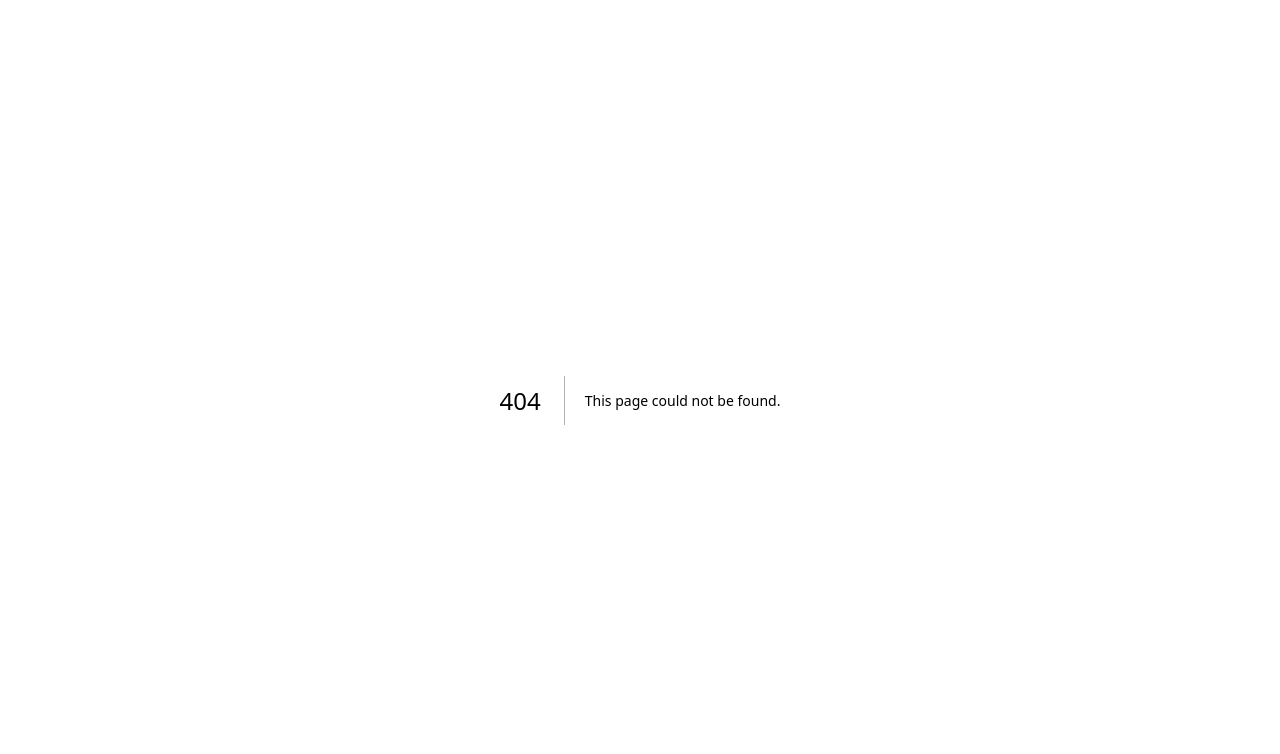
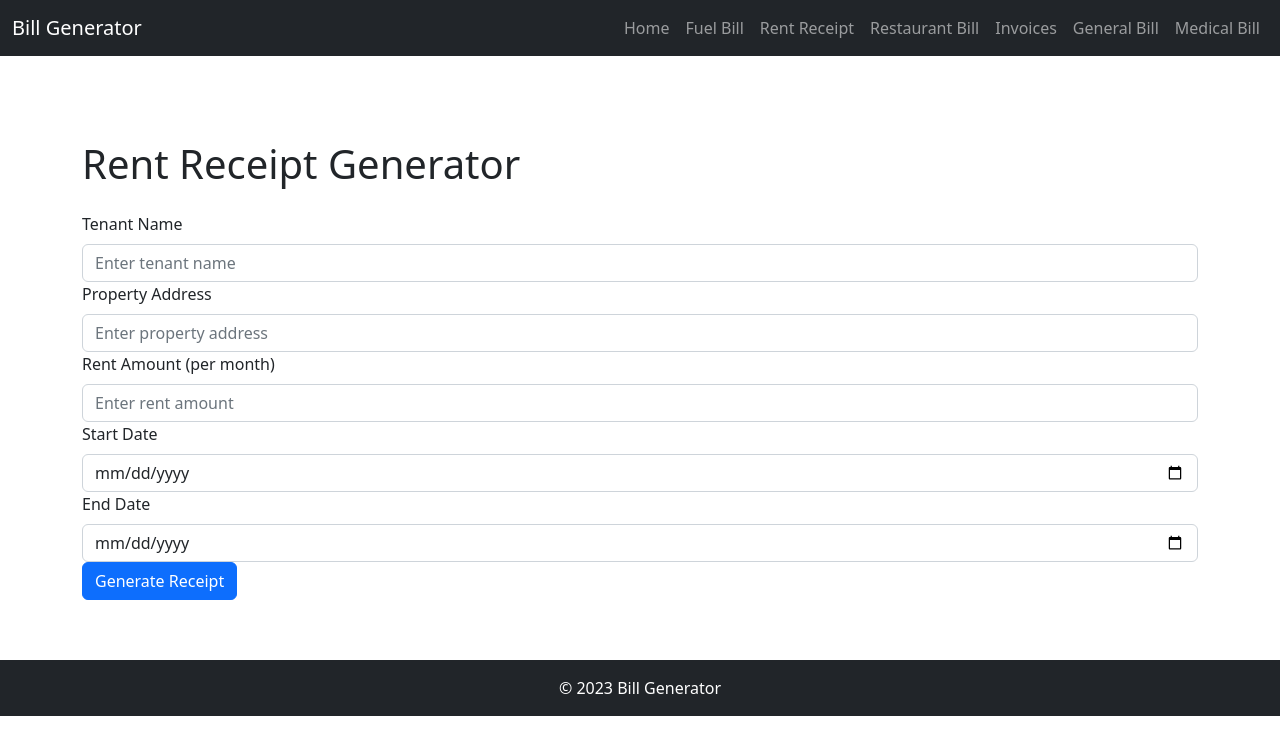
Before and after one commit to hkgonebad/bill-generator, a Next.js app: page /rent-receipt in a window 1280 px wide. Before the commit this address had no page. Shown: the top 754 px of the page. Built offline with nearby package versions, Linux system fonts and the light colour scheme.

Commit message:
Initial Commit

```diff
--- a/package.json
+++ b/package.json
@@ -9,14 +9,18 @@
     "lint": "next lint"
   },
   "dependencies": {
+    "@fullhuman/postcss-purgecss": "^5.0.0",
     "@types/node": "18.15.10",
     "@types/react": "18.0.29",
     "@types/react-dom": "18.0.11",
+    "bootstrap": "^5.2.3",
     "eslint": "8.36.0",
     "eslint-config-next": "13.2.4",
     "next": "13.2.4",
     "react": "18.2.0",
+    "react-bootstrap": "^2.7.2",
     "react-dom": "18.2.0",
+    "sass": "^1.60.0",
     "typescript": "5.0.2"
   }
 }
--- /dev/null
+++ b/src/components/Footer.jsx
@@ -0,0 +1,11 @@
+const Footer = () => {
+    return (
+      <footer className="bg-dark text-white py-3">
+        <div className="container">
+          <p className="text-center mb-0">&copy; 2023 Bill Generator</p>
+        </div>
+      </footer>
+    );
+  };
+
+export default Footer;
--- /dev/null
+++ b/src/components/Navbar.tsx
@@ -0,0 +1,26 @@
+import Link from 'next/link';
+import { Navbar, Nav } from 'react-bootstrap';
+
+const CustomNavbar = () => {
+  return (
+    <Navbar bg="dark" variant="dark" expand="md" className="mb-4">
+      <div className="container-fluid">
+        <Navbar.Brand href="/">Bill Generator</Navbar.Brand>
+        <Navbar.Toggle aria-controls="navbar-nav" />
+        <Navbar.Collapse id="navbar-nav">
+          <Nav className="ms-auto">
+            <Link href="/" className='nav-link'>Home</Link>
+            <Link href="/fuel-bill" className='nav-link'>Fuel Bill</Link>
+            <Link href="/rent-receipt" className='nav-link'>Rent Receipt</Link>
+            <Link href="/restaurant-bill" className='nav-link'>Restaurant Bill</Link>
+            <Link href="/invoices" className='nav-link'>Invoices</Link>
+            <Link href="/general-bill" className='nav-link'>General Bill</Link>
+            <Link href="/medical-bill" className='nav-link'>Medical Bill</Link>
+          </Nav>
+        </Navbar.Collapse>
+      </div>
+    </Navbar>
+  );
+};
+
+export default CustomNavbar;
--- a/src/pages/_app.tsx
+++ b/src/pages/_app.tsx
@@ -1,6 +1,17 @@
-import '@/styles/globals.css'
-import type { AppProps } from 'next/app'
+import type { AppProps } from 'next/app';
+import Head from 'next/head';
+import '../styles/main.scss';
 
-export default function App({ Component, pageProps }: AppProps) {
-  return <Component {...pageProps} />
-}
+const MyApp = ({ Component, pageProps }: AppProps) => {
+  return (
+    <>
+      <Head>
+        <title>Bill Generator</title>
+        <meta name="viewport" content="width=device-width, initial-scale=1" />
+      </Head>
+      <Component {...pageProps} />
+    </>
+  );
+};
+
+export default MyApp;
--- a/src/pages/_document.tsx
+++ b/src/pages/_document.tsx
@@ -1,13 +1,23 @@
-import { Html, Head, Main, NextScript } from 'next/document'
+import Footer from '../components/Footer';
+import Document, { Html, Head, Main, NextScript } from 'next/document';
 
-export default function Document() {
+class MyDocument extends Document {
+  render() {
     return (
       <Html lang="en">
-      <Head />
+        <Head>
+          <meta charSet="utf-8" />
+          <link rel="preconnect" href="https://fonts.gstatic.com" />
+          <link href="https://fonts.googleapis.com/css2?family=Open+Sans:wght@400;700&display=swap" rel="stylesheet" />
+        </Head>
         <body>
           <Main />
           <NextScript />
+          <Footer></Footer>
         </body>
       </Html>
-  )
+    );
   }
+}
+
+export default MyDocument;
--- /dev/null
+++ b/src/pages/rent-receipt.tsx
@@ -0,0 +1,42 @@
+import { Form, Button } from 'react-bootstrap';
+import CustomNavbar from '../components/Navbar';
+
+const RentReceipt = () => {
+    return (
+        <>
+            <CustomNavbar />
+            <section className="block">
+            <div className="container">
+                <h1>Rent Receipt Generator</h1>
+                <Form className="mt-4">
+                    <Form.Group controlId="tenantName">
+                        <Form.Label>Tenant Name</Form.Label>
+                        <Form.Control type="text" placeholder="Enter tenant name" />
+                    </Form.Group>
+                    <Form.Group controlId="propertyAddress">
+                        <Form.Label>Property Address</Form.Label>
+                        <Form.Control type="text" placeholder="Enter property address" />
+                    </Form.Group>
+                    <Form.Group controlId="rentAmount">
+                        <Form.Label>Rent Amount (per month)</Form.Label>
+                        <Form.Control type="number" placeholder="Enter rent amount" />
+                    </Form.Group>
+                    <Form.Group controlId="startDate">
+                        <Form.Label>Start Date</Form.Label>
+                        <Form.Control type="date" placeholder="Enter start date" />
+                    </Form.Group>
+                    <Form.Group controlId="endDate">
+                        <Form.Label>End Date</Form.Label>
+                        <Form.Control type="date" placeholder="Enter end date" />
+                    </Form.Group>
+                    <Button variant="primary" type="submit">
+                        Generate Receipt
+                    </Button>
+                </Form>
+            </div>
+            </section>
+        </>
+    );
+};
+
+export default RentReceipt;
--- /dev/null
+++ b/src/styles/default.scss
@@ -0,0 +1,6 @@
+section{
+
+    &.block{
+        padding: 60px 0;
+    }
+}
--- /dev/null
+++ b/src/styles/main.scss
@@ -0,0 +1,3 @@
+@import 'bootstrap/scss/bootstrap';
+
+@import './default';
```
Also changed, not shown: src/pages/fuel-bill.tsx (added, +34 -0 lines), src/pages/index.tsx (+12 -118 lines), 1 other file (tests, documents, lock files or other folders). Lines whose indentation alone changed are shown as unchanged.
